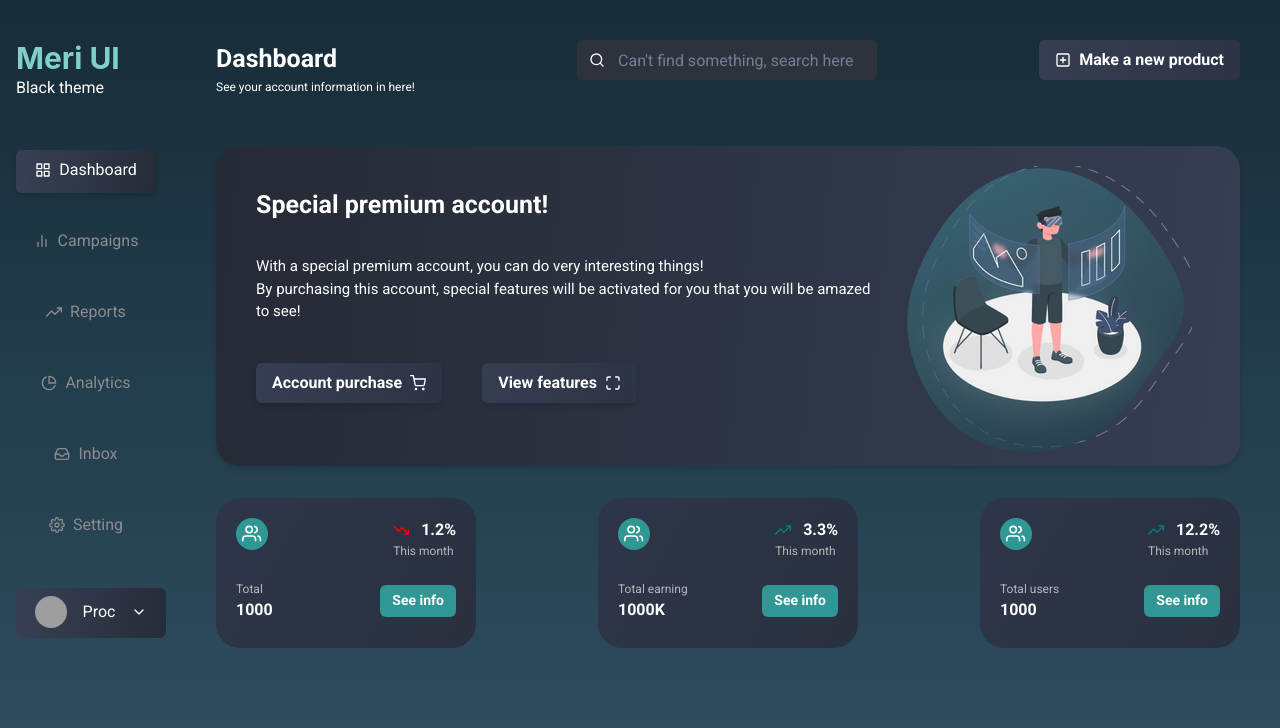
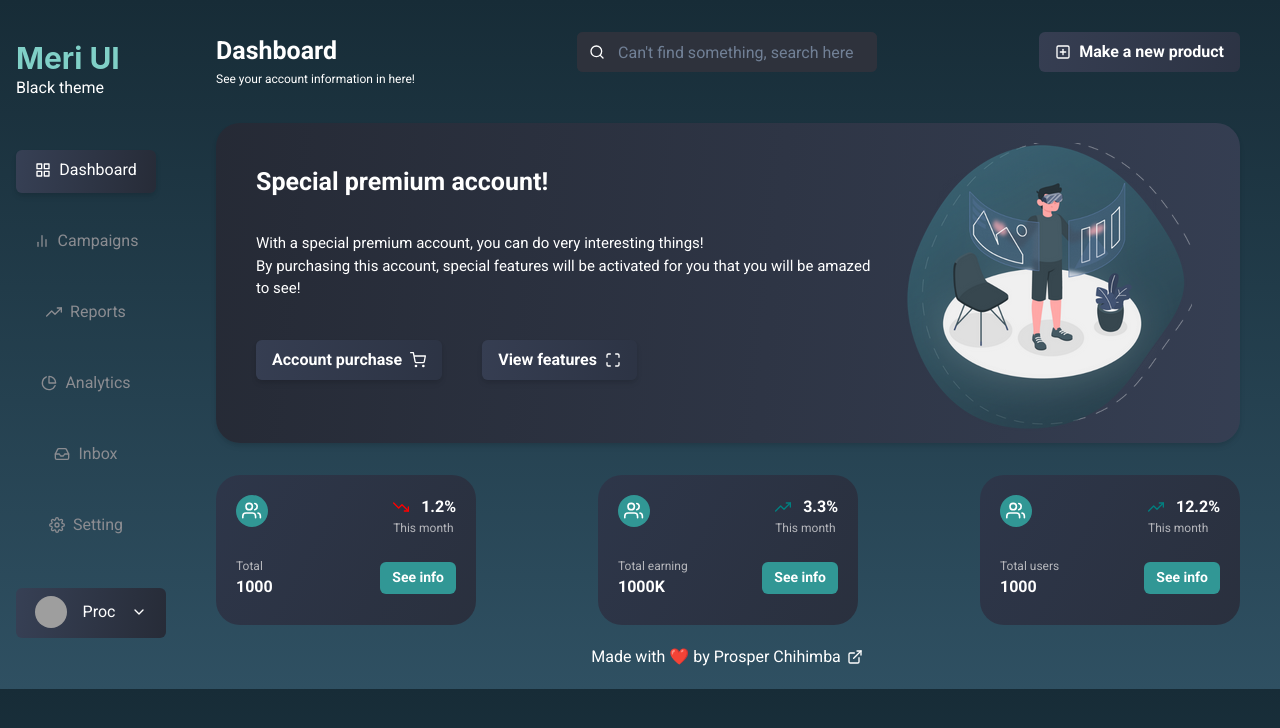
Before and after one commit to ProsperChihimba/meri-dashboard-dark, a React (Create React App) app: page / in a window 1280 px wide. Shown: the top 728 px of the page. Built offline with nearby package versions, Linux system fonts and the light colour scheme; grey boxes are pictures that could not be loaded.

Commit message:
[Add & Update]: Creator link & update background color

```diff
--- a/package.json
+++ b/package.json
@@ -4,6 +4,7 @@
   "version": "0.1.0",
   "private": true,
   "dependencies": {
+    "@chakra-ui/icons": "^2.0.9",
     "@chakra-ui/react": "^2.3.1",
     "@emotion/react": "^11.10.4",
     "@emotion/styled": "^11.10.4",
--- a/src/App.css
+++ b/src/App.css
@@ -1,6 +1,6 @@
 .App {
-  background: linear-gradient(180deg, #172C37 0%, #2F5062 100%);
-  height: 100vh;
+  /* background: linear-gradient(180deg, #172C37 0%, #2F5062 100%); */
+  /* height: 100vh; */
   display: grid;
   grid-template-columns: 11rem auto;
 }
--- a/src/components/main/cards/index.jsx
+++ b/src/components/main/cards/index.jsx
@@ -6,14 +6,16 @@ import {
     Avatar,
     Text,
     Center,
-    Button
+    Button,
+    Link
 } from '@chakra-ui/react'
+import { ExternalLinkIcon } from '@chakra-ui/icons'
 import { FiUsers, FiTrendingDown, FiTrendingUp } from 'react-icons/fi';
 
 const Cards = () => {
     return (
         <Box mt={8} fontFamily='Roboto, sans-serif'>
-            <Flex>
+            <Flex mb={5}>
                 <Box w={260} h={150} bg='linear-gradient(119.15deg, #2E374B -13.54%, #292F3C 118.09%)' rounded='3xl'>
                     <Flex m={5} direction='column'>
                         <Flex w='100%' mb={5}>
@@ -98,6 +100,12 @@ const Cards = () => {
                     </Flex>
                 </Box>
             </Flex>
+            <Center>
+                <Link mb={5} color='white' href='https://github.com/ProsperChihimba/' isExternal>
+                    Made with ❤️ by Prosper Chihimba <ExternalLinkIcon mx='2px' />
+                </Link>
+            </Center>
+
         </Box>
     )
 }
--- a/src/components/main/index.jsx
+++ b/src/components/main/index.jsx
@@ -17,8 +17,8 @@ import pic from '../../assets/pic.png'
 
 const Main = () => {
     return (
-        <Box mt={10} ml={10} mr={10} fontFamily='Roboto, sans-serif'>
-            <Flex mb={50} >
+        <Box mt={8} ml={10} mr={10} fontFamily='Roboto, sans-serif'>
+            <Flex mb={35} >
                 <Box>
                     <Text as='b' color='white' fontSize={25} >Dashboard</Text>
                     <Text color='#FFFFFF' fontSize={12}>See your account information in here!</Text>
--- a/src/index.css
+++ b/src/index.css
@@ -1,4 +1,5 @@
 body {
+  background: linear-gradient(180deg, #172C37 0%, #2F5062 100%) !important;
   margin: 0;
   font-family: -apple-system, BlinkMacSystemFont, 'Segoe UI', 'Roboto', 'Oxygen',
     'Ubuntu', 'Cantarell', 'Fira Sans', 'Droid Sans', 'Helvetica Neue',
```
Also changed, not shown: 2 other files (tests, documents, lock files or other folders).
